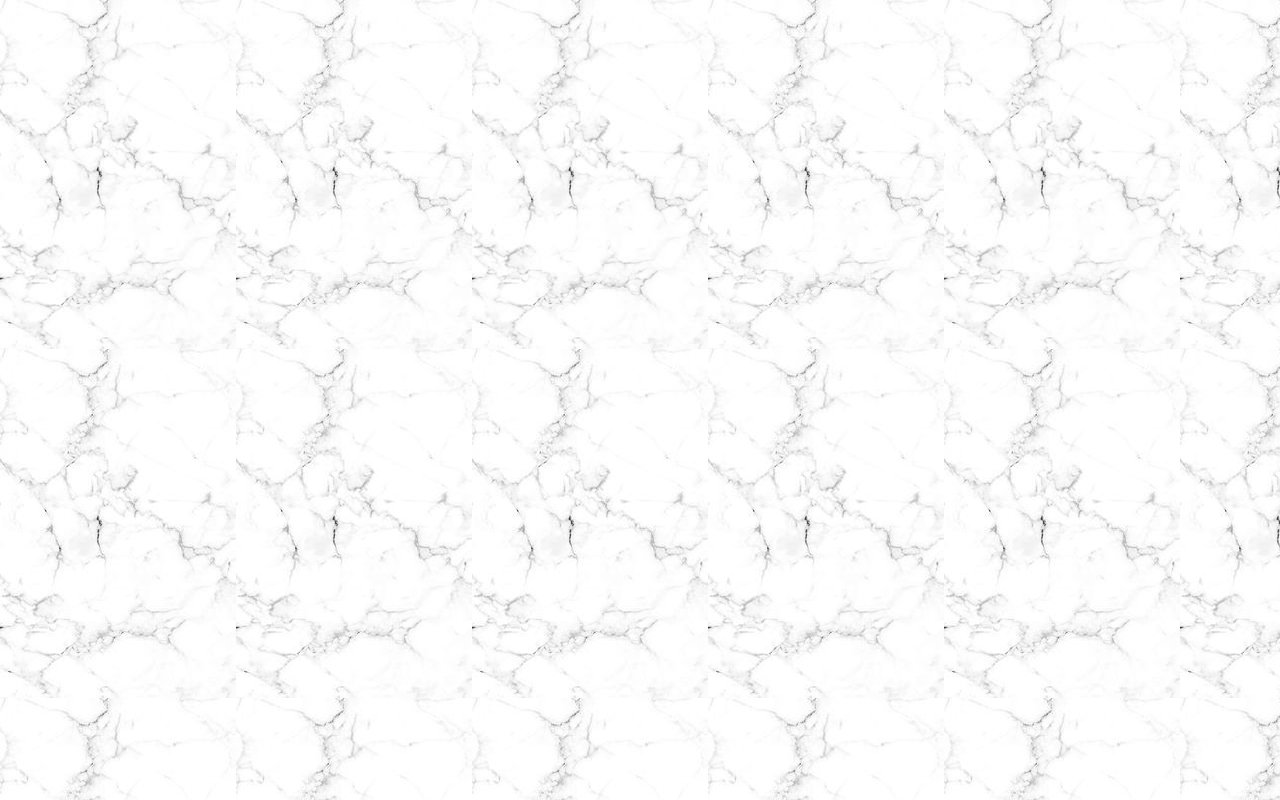
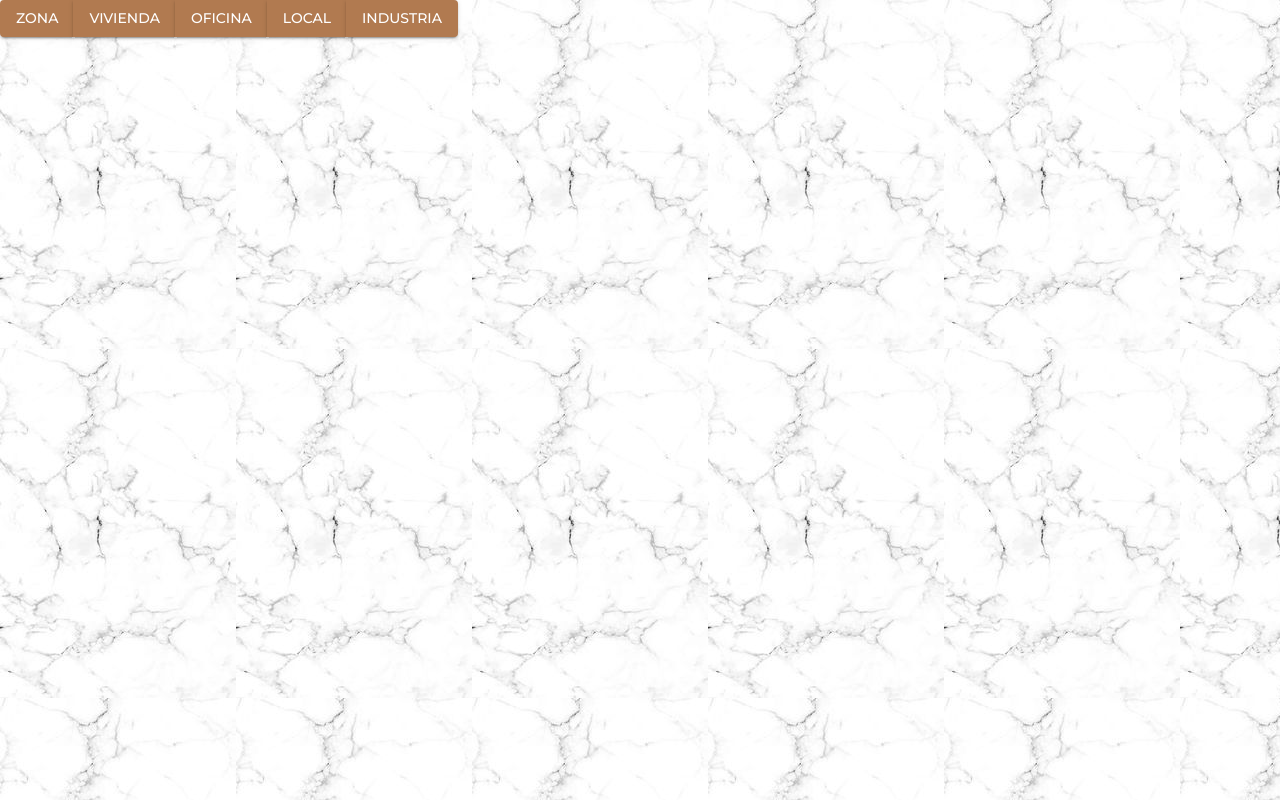
Before and after one commit to HenryAzz/proyectonuevo, a React (Vite) app in the folder client/: page /secondFilters in a window 1280 px wide. Built offline with nearby package versions, Linux system fonts and the light colour scheme.

Commit message:
Home movil aprtiamelte terminado

```diff
--- a/client/src/App.tsx
+++ b/client/src/App.tsx
@@ -4,6 +4,7 @@ import { FirstFilters } from "./components/firstFilters/FirstFilters";
 import { Landing } from "./components/landing/Landing";
 import { LogIn } from "./components/logIn/LogIn";
 import { SecondFilters } from "./components/secondFilters/SecondFilters";
+import { About } from "./components/about/About";
 import HomeContainer from "./components/homeContainer/HomeContainer";
 
 function App() {
@@ -15,6 +16,7 @@ function App() {
         <Route path="/firstFilters" element={<FirstFilters />} />
         <Route path="/secondFilters" element={<SecondFilters />} />
         <Route path="/logIN" element={<LogIn />} />
+        <Route path="/about" element={<About />} />
       </Routes>
     </div>
   );
--- a/client/src/components/homeMovil/HomeMovil.tsx
+++ b/client/src/components/homeMovil/HomeMovil.tsx
@@ -1,5 +1,20 @@
-import { Grid, Card, CardMedia, CardContent, Typography, Skeleton, Box } from "@mui/material";
-import { SecondFilters } from "../secondFilters/SecondFilters";
+import {
+  Grid,
+  Card,
+  CardMedia,
+  CardContent,
+  Typography,
+  Skeleton,
+  Button,
+  Box,
+  ButtonGroup,
+  Menu,
+  MenuItem,
+  Checkbox,
+  FormControl,
+  FormControlLabel,
+} from "@mui/material";
+import { useState, useRef } from "react";
 
 export const HomeMovil = () => {
   let loading: boolean = false;
@@ -13,9 +28,39 @@ export const HomeMovil = () => {
     "https://d1994bulhovht.cloudfront.net/856x440/listings/5fee2239-c481-4ba3-8e86-eed4a62f6535/92c8724f-1ba7-46fb-8331-1def9ae6693c.webp",
   ];
 
+  const [anchorEl, setAnchorEl] = useState<null | HTMLElement>(null);
+  const ref = useRef<HTMLButtonElement>(null);
+
+  const handleClick = () => {
+    setAnchorEl(ref.current);
+  };
+
+  const handleClose = () => {
+    setAnchorEl(null);
+  };
+
   return (
     <Box>
-      <SecondFilters />
+      <Box sx={{ display: "flex", justifyContent: "center" }}>
+        <ButtonGroup sx={{ fontSize: "10px" }}>
+          <Button variant="contained" ref={ref} onClick={handleClick}>
+            Zona
+          </Button>
+          <Button variant="contained">Vivienda</Button>
+          <Button variant="contained">Oficina</Button>
+          <Button variant="contained">Local</Button>
+          <Button variant="contained">Industria</Button>
+        </ButtonGroup>
+        <Menu anchorEl={anchorEl} open={Boolean(anchorEl)} onClose={handleClose}>
+          <MenuItem>
+            <FormControl>
+              <FormControlLabel control={<Checkbox />} label="Zona 1" labelPlacement="start" />
+              <FormControlLabel control={<Checkbox />} label="Zona 2" labelPlacement="start" />
+              <FormControlLabel control={<Checkbox />} label="Zona 3" labelPlacement="start" />
+            </FormControl>
+          </MenuItem>
+        </Menu>
+      </Box>
       <Grid container sx={{ justifyContent: "center", mt: 8 }}>
         <Grid item xs={8} sx={{ flexDirection: "column" }}>
           {arrCard.map((img, index) => (
--- a/client/src/components/secondFilters/SecondFilters.tsx
+++ b/client/src/components/secondFilters/SecondFilters.tsx
@@ -1,9 +1,47 @@
-import { Button, Box, ButtonGroup } from "@mui/material";
+import { useState, useRef } from "react";
+import {
+  Button,
+  Box,
+  ButtonGroup,
+  Menu,
+  MenuItem,
+  Checkbox,
+  FormControl,
+  FormControlLabel,
+} from "@mui/material";
 
 export const SecondFilters = () => {
+  const [anchorEl, setAnchorEl] = useState<null | HTMLElement>(null);
+  const ref = useRef<HTMLButtonElement>(null);
+
+  const handleClick = (event: React.MouseEvent<HTMLButtonElement>) => {
+    setAnchorEl(ref.current);
+  };
+
+  const handleClose = () => {
+    setAnchorEl(null);
+  };
+
   return (
     <Box>
-      <ButtonGroup></ButtonGroup>
+      <ButtonGroup>
+        <Button variant="contained" ref={ref} onClick={handleClick}>
+          Zona
+        </Button>
+        <Button variant="contained">Vivienda</Button>
+        <Button variant="contained">Oficina</Button>
+        <Button variant="contained">Local</Button>
+        <Button variant="contained">Industria</Button>
+      </ButtonGroup>
+      <Menu anchorEl={anchorEl} open={Boolean(anchorEl)} onClose={handleClose}>
+        <MenuItem>
+          <FormControl>
+            <FormControlLabel control={<Checkbox />} label="Zona 1" labelPlacement="start" />
+            <FormControlLabel control={<Checkbox />} label="Zona 2" labelPlacement="start" />
+            <FormControlLabel control={<Checkbox />} label="Zona 3" labelPlacement="start" />
+          </FormControl>
+        </MenuItem>
+      </Menu>
     </Box>
   );
 };
```
